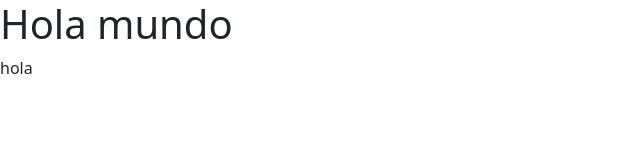
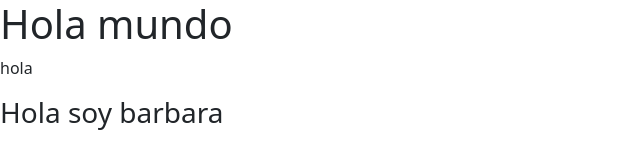
Before and after one commit to JeremiasJM/tarea, a plain HTML site: page index.html in a window 1280 px wide. Shown: the whole page, without its empty margins (0-640 px from the left). Drawn offline with nearby package versions, Linux system fonts and the light colour scheme.

Commit message:
empiezo el footer

```diff
--- a/index.html
+++ b/index.html
@@ -14,6 +14,7 @@
   <body>
     <h1>Hola mundo</h1>
     <p>hola</p>
+    <h3>Hola soy barbara</h3>
     <script
       src="https://cdn.jsdelivr.net/npm/bootstrap@5.3.2/dist/js/bootstrap.bundle.min.js"
       integrity="sha384-C6RzsynM9kWDrMNeT87bh95OGNyZPhcTNXj1NW7RuBCsyN/o0jlpcV8Qyq46cDfL"
```
